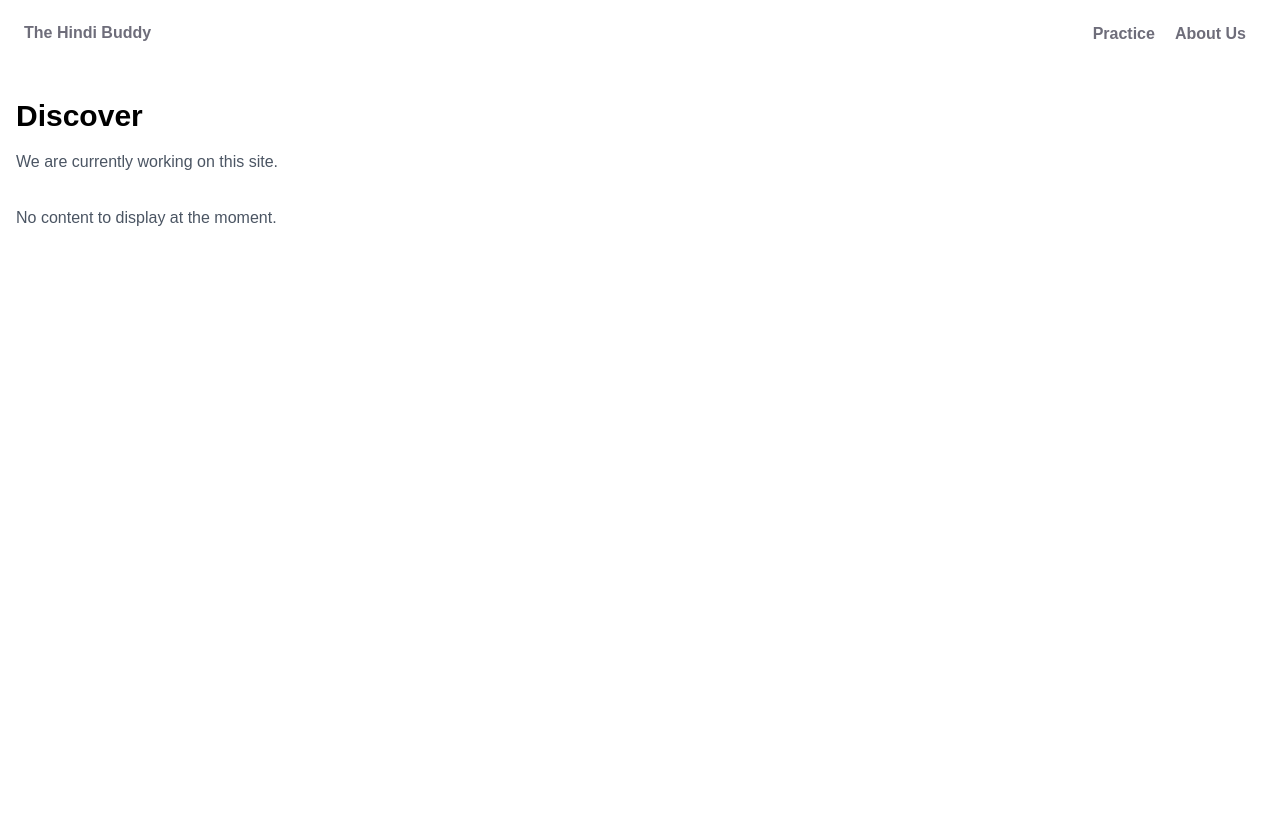
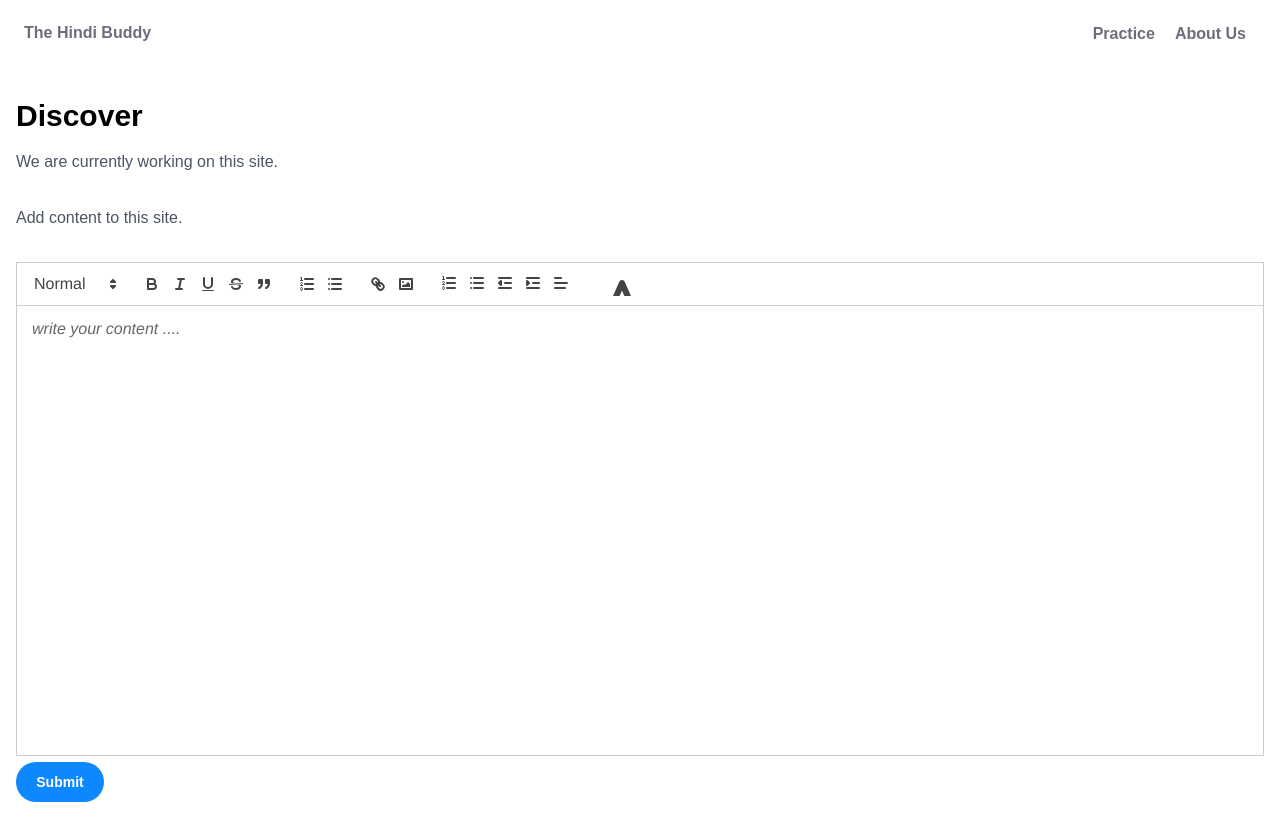
Before and after one commit to vivekkiwi/taskman-ui, a React (Create React App) app: page / in a window 1280 px wide. Both pictures are taken after a click on the element "Discover". Before the commit the page ends 800 px from the top, so only its background shows below. Built offline with nearby package versions, Linux system fonts and the light colour scheme; a web font is replaced by a local one.

Commit message:
main 'test editor added'

```diff
--- a/package.json
+++ b/package.json
@@ -12,6 +12,7 @@
     "classnames": "^2.3.2",
     "react": "^18.2.0",
     "react-dom": "^18.2.0",
+    "react-quill": "^2.0.0",
     "react-router-dom": "^6.4.5",
     "react-scripts": "5.0.1",
     "react-transition-group": "^4.4.5",
--- /dev/null
+++ b/src/components/TextEditor/index.js
@@ -0,0 +1,126 @@
+import React, { useState } from "react";
+import "quill/dist/quill.snow.css";
+import s from "./index.module.scss";
+import ReactQuill from "react-quill";
+import Button from "../../ui-components/Button";
+import axios from "axios";
+
+const TextEditor = () => {
+  const [content, setContent] = useState("");
+  var modules = {
+    toolbar: [
+      [{ size: ["small", false, "large", "huge"] }],
+      ["bold", "italic", "underline", "strike", "blockquote"],
+      [{ list: "ordered" }, { list: "bullet" }],
+      ["link", "image"],
+      [
+        { list: "ordered" },
+        { list: "bullet" },
+        { indent: "-1" },
+        { indent: "+1" },
+        { align: [] },
+      ],
+      [
+        {
+          color: [
+            "#000000",
+            "#e60000",
+            "#ff9900",
+            "#ffff00",
+            "#008a00",
+            "#0066cc",
+            "#9933ff",
+            "#ffffff",
+            "#facccc",
+            "#ffebcc",
+            "#ffffcc",
+            "#cce8cc",
+            "#cce0f5",
+            "#ebd6ff",
+            "#bbbbbb",
+            "#f06666",
+            "#ffc266",
+            "#ffff66",
+            "#66b966",
+            "#66a3e0",
+            "#c285ff",
+            "#888888",
+            "#a10000",
+            "#b26b00",
+            "#b2b200",
+            "#006100",
+            "#0047b2",
+            "#6b24b2",
+            "#444444",
+            "#5c0000",
+            "#663d00",
+            "#666600",
+            "#003700",
+            "#002966",
+            "#3d1466",
+            "custom-color",
+          ],
+        },
+      ],
+    ],
+  };
+
+  var formats = [
+    "header",
+    "height",
+    "bold",
+    "italic",
+    "underline",
+    "strike",
+    "blockquote",
+    "list",
+    "color",
+    "bullet",
+    "indent",
+    "link",
+    "image",
+    "align",
+    "size",
+  ];
+
+  const handleProcedureContentChange = (_content) => {
+    setContent(_content);
+  };
+
+  const handleSubmit = () => {
+    const options = {
+      method: "POST",
+      url: `https://api.thehindibuddy.com/v1/articles`,
+      headers: {
+        "content-type": "application/json",
+        "Accept-Encoding": "application/gzip",
+      },
+      data: JSON.stringify({ id: "1231313", content: content }),
+    };
+
+    axios
+      .request(options)
+      .then(function (response) {
+        console.log(response);
+      })
+      .catch(function (error) {
+        console.error(error);
+      });
+  };
+
+  return (
+    <div className={s.container}>
+      <ReactQuill
+        theme="snow"
+        modules={modules}
+        formats={formats}
+        placeholder="write your content ...."
+        onChange={handleProcedureContentChange}
+        style={{ height: "220px" }}
+      ></ReactQuill>
+      <Button onClick={handleSubmit}>Submit</Button>
+    </div>
+  );
+};
+
+export default TextEditor;
--- /dev/null
+++ b/src/components/TextEditor/index.module.scss
@@ -0,0 +1,20 @@
+.container {
+  :global {
+    .ql-snow .ql-color-picker,
+    .ql-snow .ql-icon-picker {
+      width: 64px !important;
+    }
+
+    .quill{
+      height: 500px !important;
+    }
+
+    .ql-container{
+      height: 90% !important;
+    }
+
+    .ql-snow .ql-picker{
+      height: 26px !important;
+    }
+  }
+}
--- a/src/components/pages/SearchPage/SearchPage.js
+++ b/src/components/pages/SearchPage/SearchPage.js
@@ -1,5 +1,6 @@
 import { useEffect, useState } from "react";
 import GlobalHeader from "../../organisms/GlobalHeader";
+import TextEditor from "../../TextEditor";
 
 const SearchPage = () => {
   const [topic, setTopic] = useState("");
@@ -18,7 +19,9 @@ const SearchPage = () => {
         <p className="text-gray-600 mb-8">
           We are currently working on this site.
         </p>
-        <p className="text-gray-600 mb-8">No content to display at the moment.</p>
+        {/* <p className="text-gray-600 mb-8">No content to display at the moment.</p> */}
+        <p className="text-gray-600 mb-8">Add content to this site.</p>
+        <TextEditor />
       </div>
     </div>
   );
```
Also changed, not shown: 1 other file (tests, documents, lock files or other folders).
